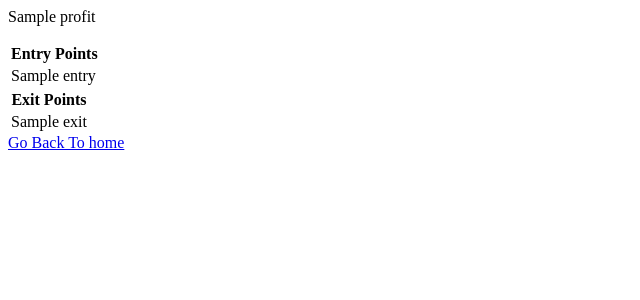
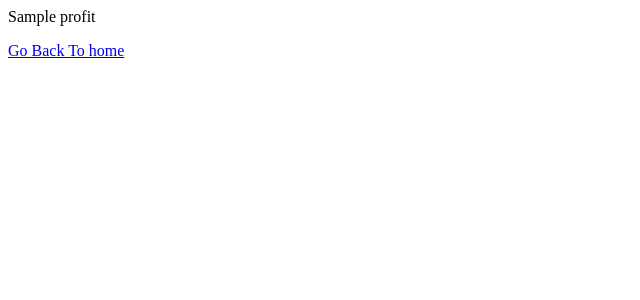
Before and after one commit to Priyanshu154/Backtest, a Django app: template Backtest/templates/result.html in a window 1280 px wide. Shown: the top 300 px of the page, without its empty margins (0-640 px from the left). Run offline with Django 3.2, Linux system fonts and the light colour scheme; the template is opened without the code that fills it: most values are stand-ins (such as "Sample title", 1, 10 or a date in 2020).

Commit message:
dates removed :(
:( :(
:( :(

```diff
--- a/Backtest/Backtest/views.py
+++ b/Backtest/Backtest/views.py
@@ -50,7 +50,7 @@ def result(request):
     else:
         dict = {
             "profit":profit,
-            "entry": entry,
-            "exit": exit
+         #   "entry": entry,
+          #  "exit": exit
         }
     return render(request, "result.html", dict)
--- a/Backtest/templates/result.html
+++ b/Backtest/templates/result.html
@@ -6,35 +6,35 @@
 <body>
     <p>{{profit}}</p>
     {% if profit != "No match for this strategy" %}
-        <table>
-      <thead>
-        <tr>
-          <th scope="col">Entry Points</th>
-        </tr>
-      </thead>
-      <tbody>
-      {% for e in entry  %}
-            <tr>
-                  <td>{{ e }}</td>
-            </tr>
-      {% endfor %}
-      </tbody>
+<!--        <table>-->
+<!--      <thead>-->
+<!--        <tr>-->
+<!--          <th scope="col">Entry Points</th>-->
+<!--        </tr>-->
+<!--      </thead>-->
+<!--      <tbody>-->
+<!--      {% for e in entry  %}-->
+<!--            <tr>-->
+<!--                  <td>{{ e }}</td>-->
+<!--            </tr>-->
+<!--      {% endfor %}-->
+<!--      </tbody>-->
 
-    </table>
-         <table>
-      <thead>
-        <tr>
-          <th scope="col">Exit Points</th>
-        </tr>
-      </thead>
-      <tbody>
-      {% for e in exit  %}
-            <tr>
-                  <td>{{ e }}</td>
-            </tr>
-      {% endfor %}
-      </tbody>
-    </table>
+<!--    </table>-->
+<!--         <table>-->
+<!--      <thead>-->
+<!--        <tr>-->
+<!--          <th scope="col">Exit Points</th>-->
+<!--        </tr>-->
+<!--      </thead>-->
+<!--      <tbody>-->
+<!--      {% for e in exit  %}-->
+<!--            <tr>-->
+<!--                  <td>{{ e }}</td>-->
+<!--            </tr>-->
+<!--      {% endfor %}-->
+<!--      </tbody>-->
+<!--    </table>-->
 
     {%endif%}
     <a href="{% url 'home' %}">Go Back To home</a>
```
Also changed, not shown: Backtest/db.sqlite3.
